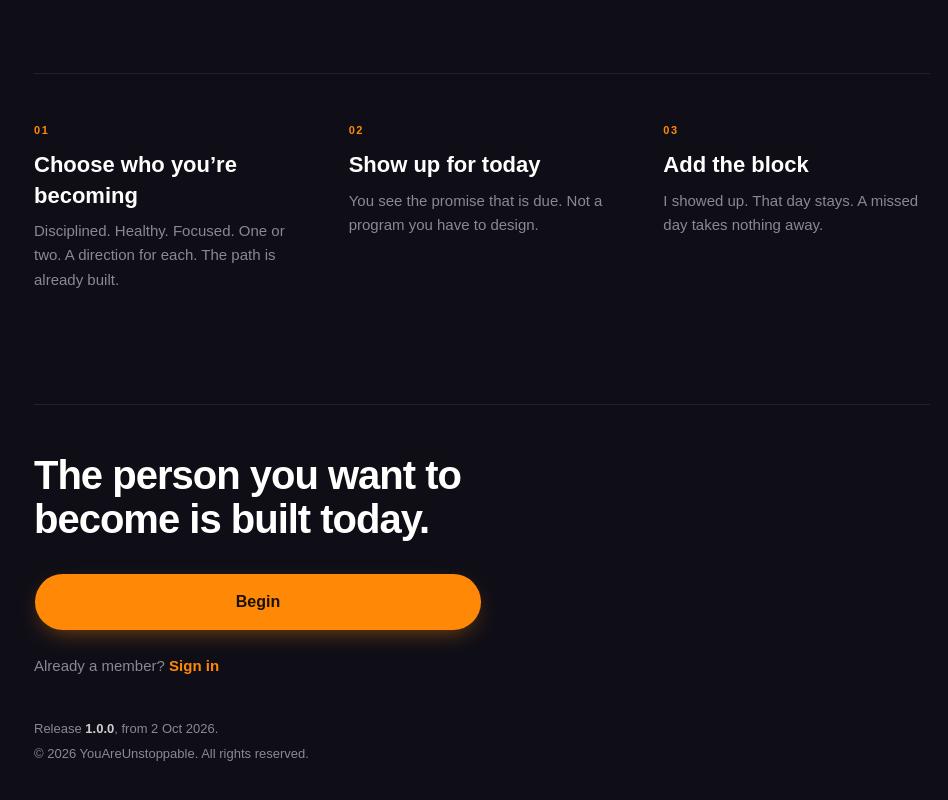
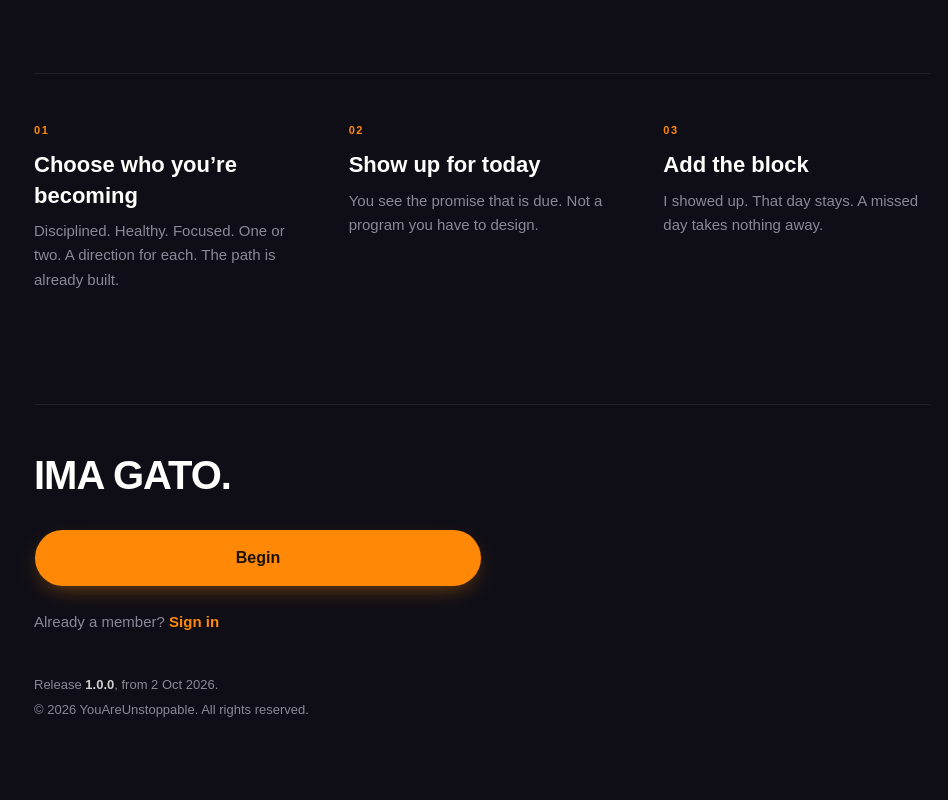
Before and after one commit to lisandromarina/youareunstoppable-frontend, a React (Vite) app: page / in a window 1280 px wide. Shown: the part 541-1341 px from the top of the page, without its empty margins (158-1106 px from the left). After the commit the page ends 1317 px from the top, so only its background shows below. Built offline with nearby package versions, Linux system fonts and the light colour scheme; no server answers.

Commit message:
testing branches deployments

```diff
--- a/src/pages/Invite.tsx
+++ b/src/pages/Invite.tsx
@@ -59,7 +59,7 @@ export function Invite() {
 
       <div className="mt-20 mb-6 border-t border-white/8 pt-12 md:mt-28">
         <h2 className="max-w-md text-[32px] leading-[1.1] font-extrabold tracking-tight md:text-[40px]">
-          The person you want to become is built today.
+          IMA GATO.
         </h2>
         <PrimaryButton className="mt-8" asChild>
           <Link to="/register">Begin</Link>
```
